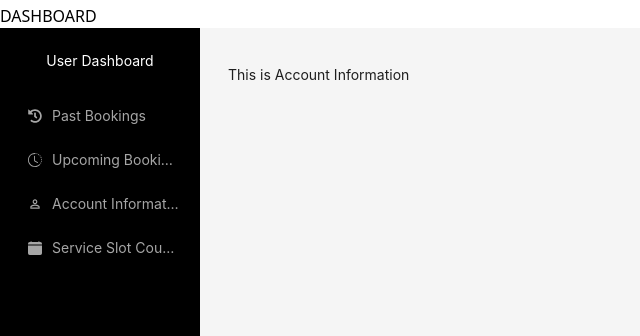
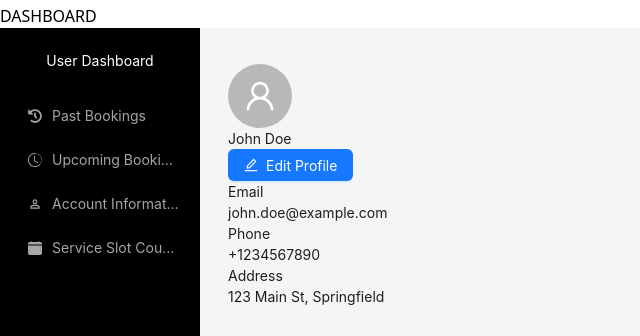
Before and after one commit to Kamrulthedev/Car-Wash-Booking-System, a React (Vite) app: page /user/account-info in a window 1280 px wide. Shown: the part 616-952 px from the top of the page, without its empty margins (0-640 px from the left). Built offline with nearby package versions, Linux system fonts and the light colour scheme.

Commit message:
create-account-info-commit

```diff
--- a/src/pages/user/accountInfo/AccountInfo.tsx
+++ b/src/pages/user/accountInfo/AccountInfo.tsx
@@ -1,10 +1,117 @@
+
+import React, { useState } from "react";
+import { Button, Input, Form, Avatar } from "antd";
+import { EditOutlined, UserOutlined } from "@ant-design/icons";
 
 const AccountInfo = () => {
-    return (
-        <div>
-            <h1>This is Account Information</h1>
+  const [isEditing, setIsEditing] = useState(false);
+  const [form] = Form.useForm();
+
+  // Sample user data
+  const userData = {
+    name: "John Doe",
+    email: "john.doe@example.com",
+    phone: "+1234567890",
+    address: "123 Main St, Springfield",
+  };
+
+  const handleEditClick = () => {
+    setIsEditing(true);
+  };
+
+  const handleFormSubmit = (values) => {
+    console.log("Updated values:", values);
+    setIsEditing(false);
+  };
+
+  const handleCancel = () => {
+    setIsEditing(false);
+    form.resetFields();
+  };
+
+  return (
+    <div className="p-6 max-w-2xl mx-auto bg-white rounded-md shadow-md">
+      <div className="flex items-center mb-6">
+        <Avatar size={64} icon={<UserOutlined />} />
+        <div className="ml-4">
+          <h1 className="text-2xl font-bold">{userData.name}</h1>
+          <Button
+            type="primary"
+            icon={<EditOutlined />}
+            className="mt-2"
+            onClick={handleEditClick}
+          >
+            Edit Profile
+          </Button>
         </div>
-    );
+      </div>
+
+      {isEditing ? (
+        <Form
+          form={form}
+          layout="vertical"
+          initialValues={userData}
+          onFinish={handleFormSubmit}
+          className="space-y-4"
+        >
+          <Form.Item
+            name="name"
+            label="Name"
+            rules={[{ required: true, message: "Please enter your name" }]}
+          >
+            <Input placeholder="Enter your name" />
+          </Form.Item>
+
+          <Form.Item
+            name="email"
+            label="Email"
+            rules={[
+              { required: true, message: "Please enter your email" },
+              { type: "email", message: "Please enter a valid email" },
+            ]}
+          >
+            <Input placeholder="Enter your email" />
+          </Form.Item>
+
+          <Form.Item
+            name="phone"
+            label="Phone"
+            rules={[{ required: true, message: "Please enter your phone number" }]}
+          >
+            <Input placeholder="Enter your phone number" />
+          </Form.Item>
+
+          <Form.Item name="address" label="Address">
+            <Input placeholder="Enter your address" />
+          </Form.Item>
+
+          <div className="flex justify-end space-x-4">
+            <Button type="default" onClick={handleCancel}>
+              Cancel
+            </Button>
+            <Button type="primary" htmlType="submit">
+              Save Changes
+            </Button>
+          </div>
+        </Form>
+      ) : (
+        <div className="space-y-4">
+          <div>
+            <h2 className="text-lg font-semibold">Email</h2>
+            <p>{userData.email}</p>
+          </div>
+          <div>
+            <h2 className="text-lg font-semibold">Phone</h2>
+            <p>{userData.phone}</p>
+          </div>
+          <div>
+            <h2 className="text-lg font-semibold">Address</h2>
+            <p>{userData.address}</p>
+          </div>
+        </div>
+      )}
+    </div>
+  );
 };
 
 export default AccountInfo;
```
